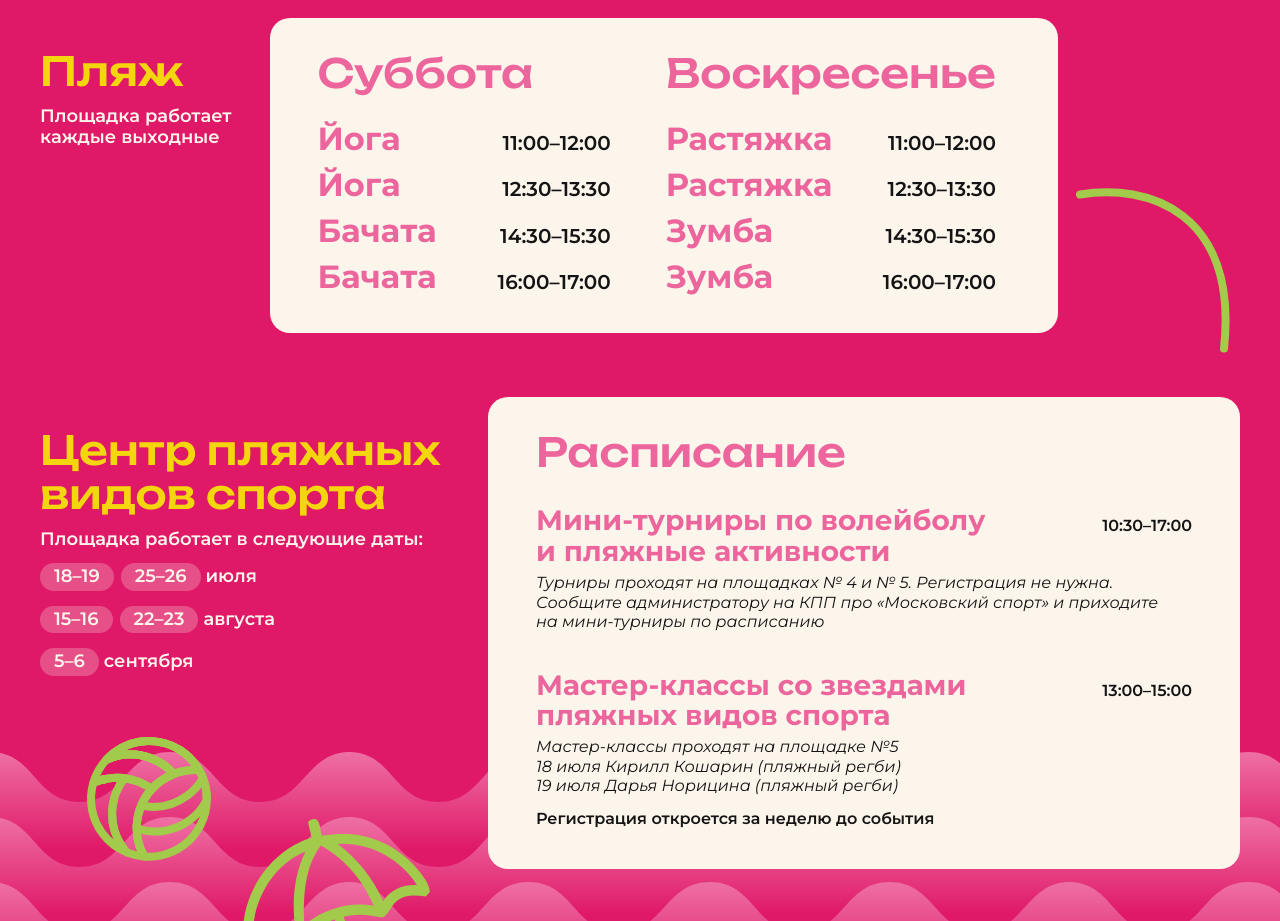
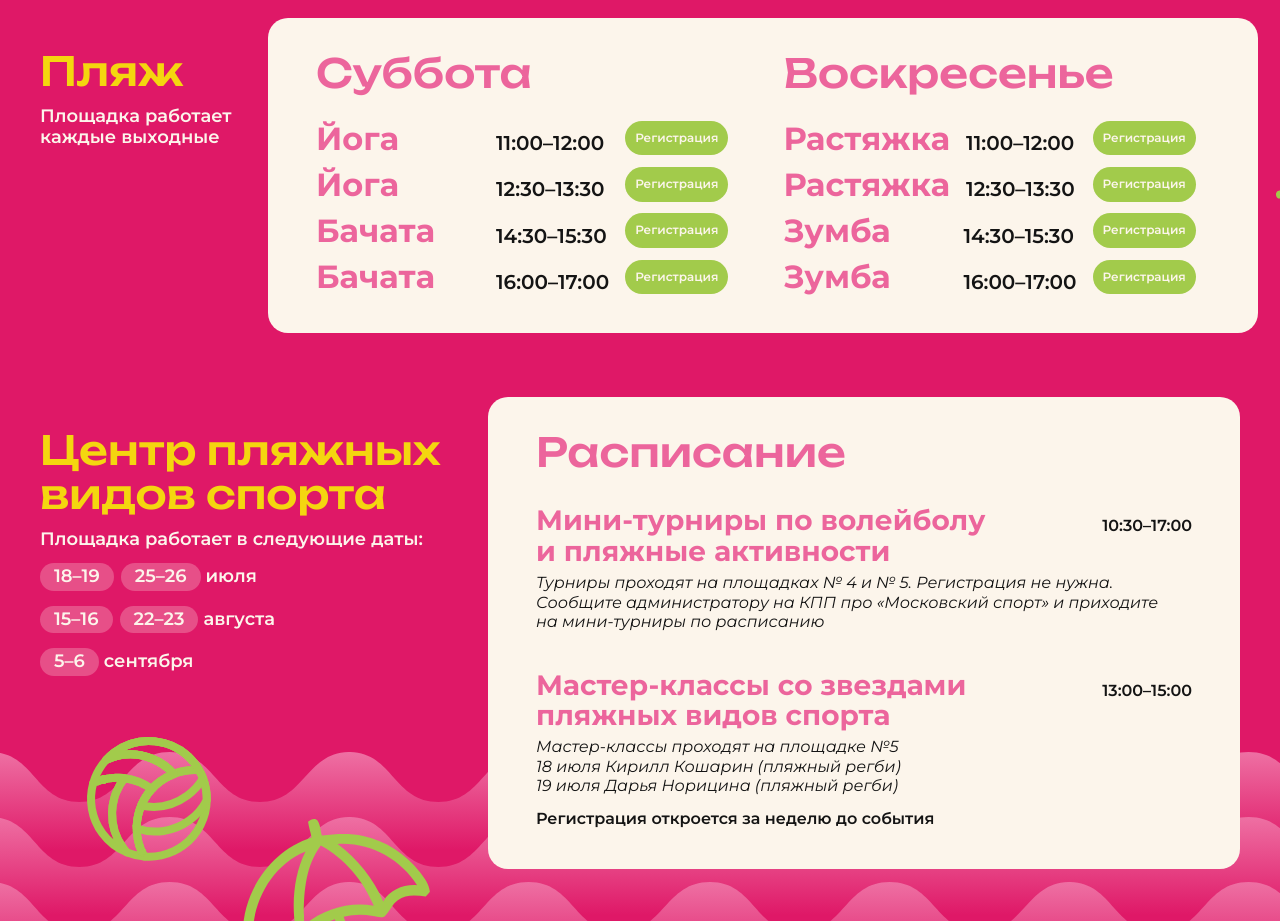
Before and after one commit to Dihlofos/beachDrive, a website: page source/index.html in a window 1280 px wide. Shown: the part 3060-3981 px from the top of the page. Drawn offline with nearby package versions, Linux system fonts and the light colour scheme; files that its build step writes are made by us from their sources.

Commit message:
added regs to beach actions

```diff
--- a/source/index.html
+++ b/source/index.html
@@ -252,39 +252,63 @@
                   <div class="schedule__day">
                     <div class="schedule__day-name">Суббота</div>
                     <div class="schedule__active">
+                      <div class="schedule__active-text">
                         <div class="schedule__active-name">Йога</div>
                         <div class="schedule__active-time">11:00–12:00</div>
                       </div>
+                      <a class="schedule__register-link schedule__register-link--small" href="https://beach-fest.timepad.ru/event/4081764/" target="_blank">Регистрация</a>
+                    </div>
                     <div class="schedule__active">
+                      <div class="schedule__active-text">
                         <div class="schedule__active-name">Йога</div>
                         <div class="schedule__active-time">12:30–13:30</div>
                       </div>
+                      <a class="schedule__register-link schedule__register-link--small" href="https://beach-fest.timepad.ru/event/4081770/" target="_blank">Регистрация</a>
+                    </div>
                     <div class="schedule__active">
+                      <div class="schedule__active-text">
                         <div class="schedule__active-name">Бачата</div>
                         <div class="schedule__active-time">14:30–15:30</div>
                       </div>
+                      <a class="schedule__register-link schedule__register-link--small" href="https://beach-fest.timepad.ru/event/4081771/" target="_blank">Регистрация</a>
+                    </div>
                     <div class="schedule__active">
+                      <div class="schedule__active-text">
                         <div class="schedule__active-name">Бачата</div>
                         <div class="schedule__active-time">16:00–17:00</div>
+                      </div>
+                      <a class="schedule__register-link schedule__register-link--small" href="https://beach-fest.timepad.ru/event/4081772/" target="_blank">Регистрация</a>
                     </div>
                   </div>
                   <div class="schedule__day">
                     <div class="schedule__day-name">Воскресенье</div>
                     <div class="schedule__active">
+                      <div class="schedule__active-text">
                         <div class="schedule__active-name">Растяжка</div>
                         <div class="schedule__active-time">11:00–12:00</div>
                       </div>
+                      <a class="schedule__register-link schedule__register-link--small" href="https://beach-fest.timepad.ru/event/4081773/" target="_blank">Регистрация</a>
+                    </div>
                     <div class="schedule__active">
+                      <div class="schedule__active-text">
                         <div class="schedule__active-name">Растяжка</div>
                         <div class="schedule__active-time">12:30–13:30</div>
                       </div>
+                      <a class="schedule__register-link schedule__register-link--small" href="https://beach-fest.timepad.ru/event/4081774/" target="_blank">Регистрация</a>
+                    </div>
                     <div class="schedule__active">
+                      <div class="schedule__active-text">
                         <div class="schedule__active-name">Зумба</div>
                         <div class="schedule__active-time">14:30–15:30</div>
                       </div>
+                      <a class="schedule__register-link schedule__register-link--small" href="https://beach-fest.timepad.ru/event/4081776/" target="_blank">Регистрация</a>
+                    </div>
                     <div class="schedule__active">
+                      <div class="schedule__active-text">
                         <div class="schedule__active-name">Зумба</div>
                         <div class="schedule__active-time">16:00–17:00</div>
+                      </div>
+                      <a class="schedule__register-link schedule__register-link--small" href="https://beach-fest.timepad.ru/event/4081775/" target="_blank">Регистрация</a>
                     </div>
                   </div>
                 </div>
--- a/source/sass/blocks/schedule.scss
+++ b/source/sass/blocks/schedule.scss
@@ -258,6 +258,17 @@
     }
   }
 
+  &__active-text {
+    display: flex;
+    align-items: center;
+    gap: 1.6rem;
+
+    @media (max-width: $mobile) {
+      justify-content: space-between;
+      flex-grow:1;
+    }
+  }
+
   &__active-name {
     color: $pinkLight;
     font-size: 3.2rem;
@@ -463,6 +474,11 @@
     &:hover {
       background-color: $pink;
     }
+
+    &--small {
+      padding: 1rem;
+      font-size: 1.2rem;
+    }
   }
 
   &__texture {
```
Also changed, not shown: build/css/style.min.css, build/index.html, 1 other file. Lines whose indentation alone changed are shown as unchanged.
